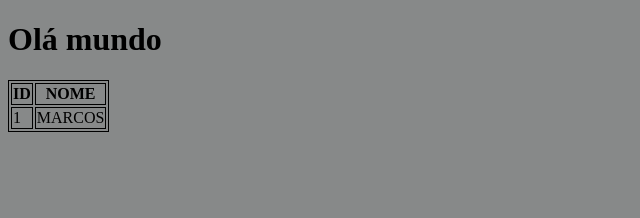
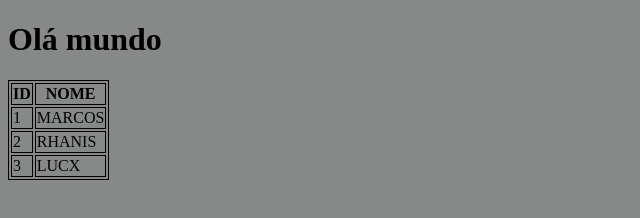
Before and after one commit to luandoliveira/getag-work, a plain HTML site: page index.html in a window 1280 px wide. Shown: the whole page, without its empty margins (0-640 px from the left). Drawn offline with Linux system fonts and the light colour scheme.

Commit message:
mais linhas

```diff
--- a/index.html
+++ b/index.html
@@ -20,6 +20,14 @@
                 <td>1</td>
                 <td>MARCOS</td>
             </tr>
+            <tr>
+                <td>2</td>
+                <td>RHANIS</td>
+            </tr>
+            <tr>
+                <td>3</td>
+                <td>LUCX</td>
+            </tr>
         </tbody>
     </table>
 </body>
```
